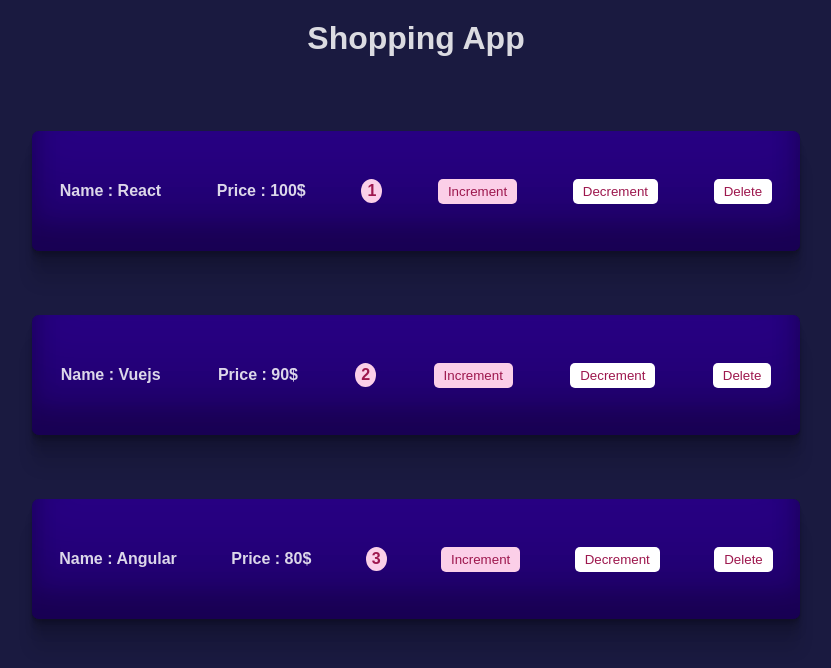
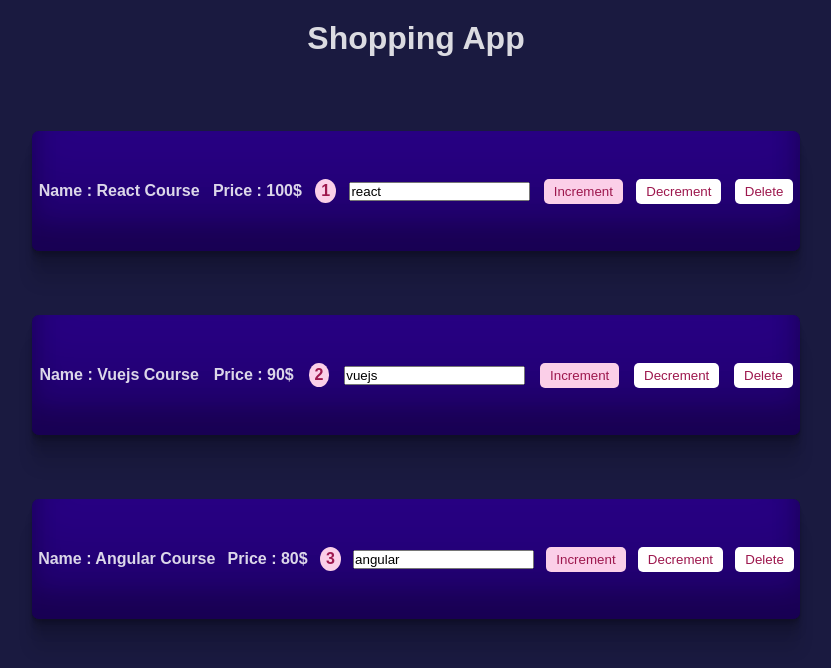
Before and after one commit to arashKazerouni/firstReactApp, a React (Create React App) app: page / in a window 1280 px wide. Shown: the top 668 px of the page, without its empty margins (224-1055 px from the left). Built offline with nearby package versions, Linux system fonts and the light colour scheme.

Commit message:
controlled component added(input button)

```diff
--- a/src/ProductList.js
+++ b/src/ProductList.js
@@ -17,19 +17,24 @@
     const productsClone = [...products];
     const selectedItem = productsClone.find((p) => p.id === id);
     selectedItem.quantity++;
-    setProduct(productsClone)
-
-
+    setProduct(productsClone);
   };
 
-  const decrementHandler =(id) =>{
+  const decrementHandler = (id) => {
     const productsClone = [...products];
-    const selectedItem = productsClone.find((p)=> p.id ===id);
-    if(selectedItem.quantity !== 0){
+    const selectedItem = productsClone.find((p) => p.id === id);
+    if (selectedItem.quantity !== 0) {
       selectedItem.quantity--;
     }
+    setProduct(productsClone);
+  };
+
+  const changeHandler = (event, id) => {
+    const productsClone = [...products];
+    const selectedItem = productsClone.find((p) => p.id === id);
+    selectedItem.name = event.target.value;
     setProduct(productsClone)
-  }
+  };
 
   return (
     <>
@@ -40,7 +45,8 @@
             key={product.id}
             onDelete={() => removeHandler(product.id)}
             onIncrement={() => incrementHandler(product.id)}
-            onDecrement={()=> decrementHandler(product.id)}
+            onDecrement={() => decrementHandler(product.id)}
+            onChange={(e) => changeHandler(e, product.id)}
           />
         );
       })}
--- a/src/components/Product/Product.js
+++ b/src/components/Product/Product.js
@@ -4,9 +4,10 @@
 const Product = (props) => {
   return (
     <div className={styles.product}>
-      <p>name : {props.product.name}</p>
+      <p>name : {props.product.name} course</p>
       <p>price : {props.product.price}</p>
       <span className={styles.quantity}>{props.product.quantity}</span>
+      <input type="text" onChange={props.onChange}  value={props.product.name}/>
       <button onClick={props.onIncrement} className={styles.increment}>
         increment
       </button>
```
